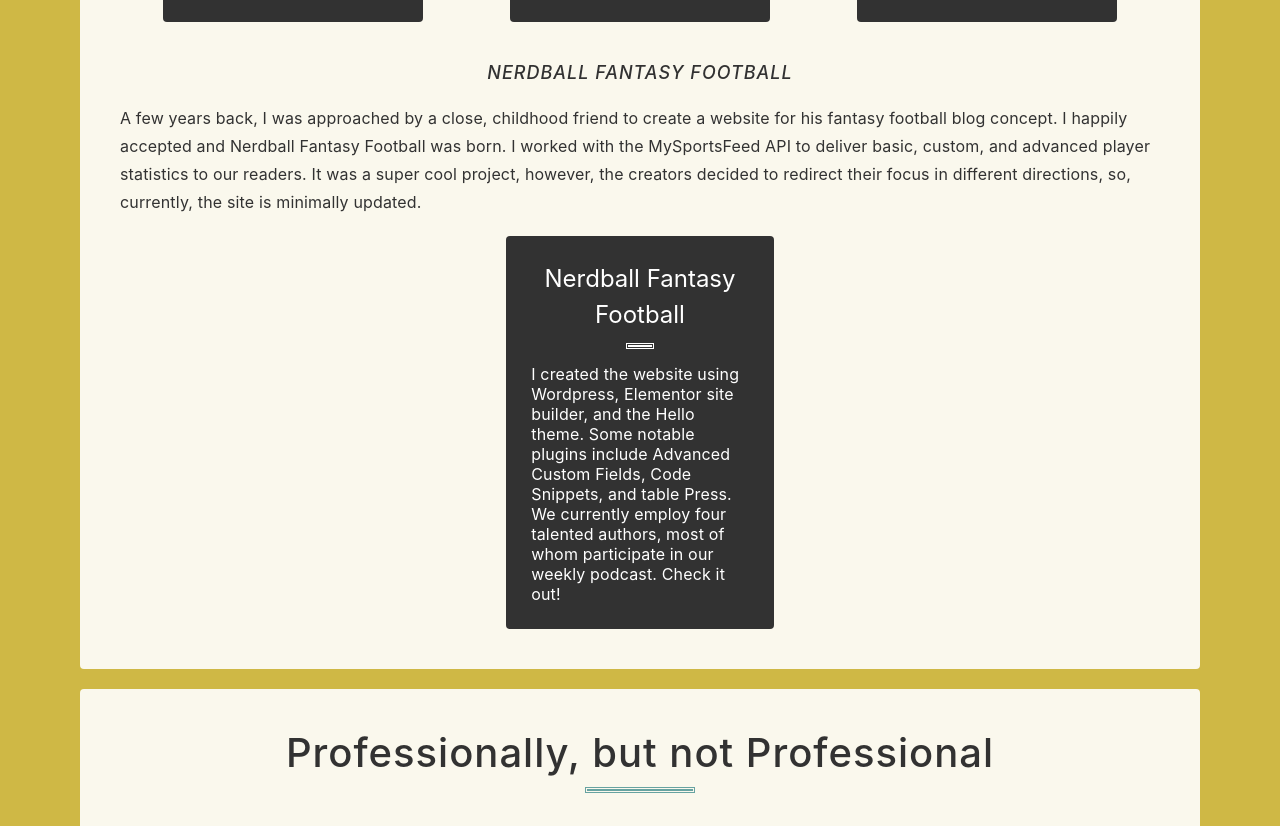
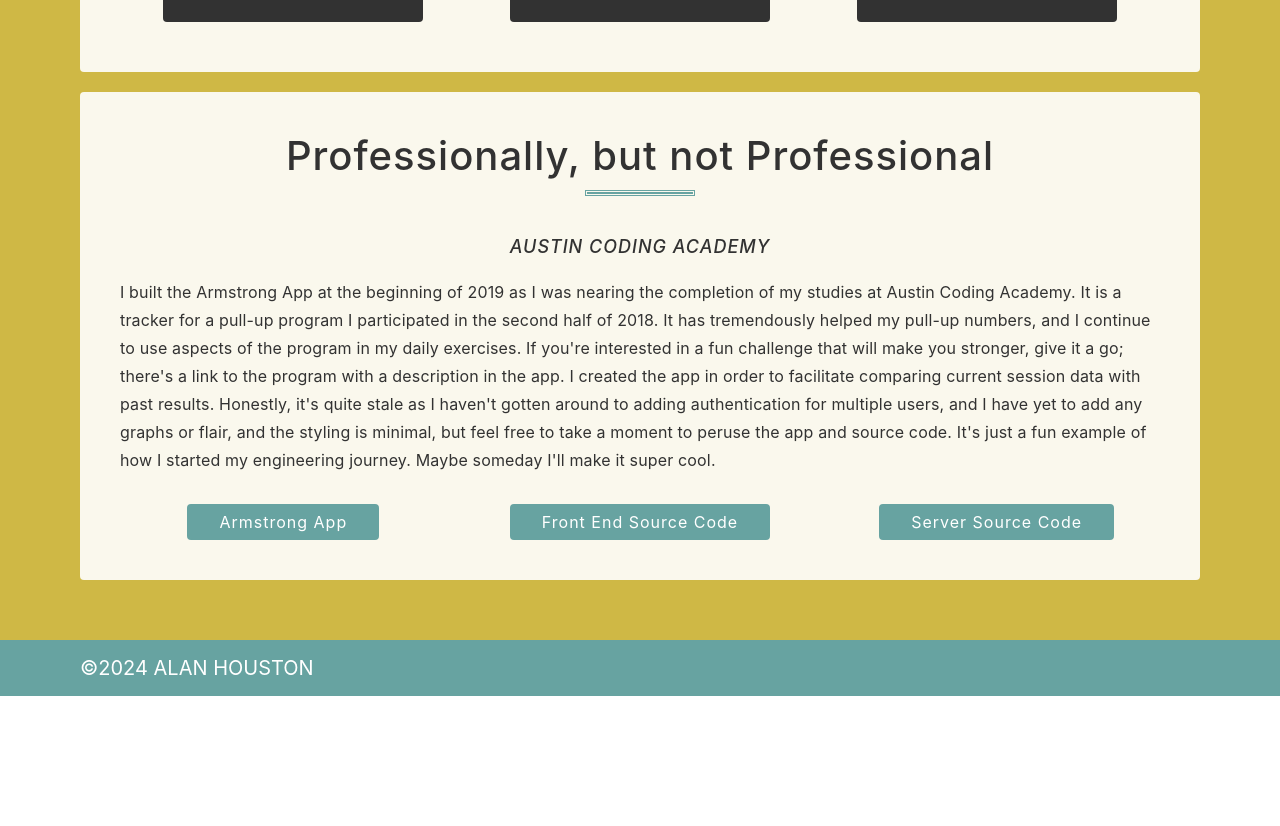
Before and after one commit to AlanHouston/AlanHouston.github.io, a plain HTML site: page index.html in a window 1280 px wide. Shown: the part 2945-3771 px from the top of the page. After the commit the page ends 3641 px from the top, so only its background shows below. Drawn offline with nearby package versions, Linux system fonts and the light colour scheme; a web font is replaced by a local one.

Commit message:
Update index.html

```diff
--- a/index.html
+++ b/index.html
@@ -81,9 +81,8 @@
             <div id='pro'>
                 <h3 class='sectionTitle'>Professionally</h3>
                 <hr class='projectsHr'>
-                <h4 class='sectionSub'>L7 Informatics, Front End Sales Software Engineer</h4>
-                <p>I have been at L7 Informatics since December of 2021, and my experience has been amazing. Not only am I constantly exposed to many life science topics that I never expected to learn, I continue to further my JavaScript knowledge and have expended my technical skillset with <span class="bld-spn">Python</span>, <span class="bld-spn">PostgreSQL</span>, and many different libraries and frameworks, such as <span class="bld-spn">VueJs</span>, <span class="bld-spn">AG-Grid</span>, <span class="bld-spn">Plotly</span>, <span class="bld-spn">Power-BI</span>, and <span class="bld-spn">R</span>. My days are spent building applets and reports which live inside L7's benchmark product, <a href='https://l7informatics.com/esp/' target="_blank">ESP</a>, a unified scientific data and process management platform. My position is on the solutions consulting / pre-sales team, so my work must look attractive and work well as I meet short deadlines. I also make frequent contributions to standard and core content as I work closely with both the product and engineering teams. Implementation and customer support teams also contact me when my unique product knowledge is needed.</p>
-                <!-- ag grid, plotly, vuejs, ux/ui mapping-->
+                <h4 class='sectionSub'>L7 Informatics, Senior Solutions Engineer</h4>
+                <p>I have been at L7 Informatics since December of 2021, and my experience has been amazing. I am constantly exposed to many life science topics that I never expected to learn! I spend my days juggling. I design, develop, manage, and deliver demonstrations of L7's benchmark product, <a href='https://l7informatics.com/esp/' target="_blank">ESP</a>, a unified scientific data and process management platform. My position is on the solutions consulting / pre-sales team, so my work must look attractive and work well as I meet short deadlines. I make frequent contributions to standard and core content as I work closely with both the product and engineering teams to ensure best practices of the platform. I'm also in close touch with implementation and customer support teams as my unique product knowledge is needed. I put a lot into my job, so I, unfortunately, have less time to update this super cool web page.</p>
 
 
                 <h4 class='sectionSub'>Vybe Software, Web Developer</h4>
@@ -103,15 +102,6 @@
                         <a class='leiaTitle' target='_blank'>Leia for Campaigns</a>
                         <hr class='leiaHr'>
                         <p>We began building this one for those running for political office. The main differences from this and Leia Regulár are the donate and volunteer sections. I only somewhat enjoyed having to research campaign websites from both parties in summer 2020. This product is also offline per the demise of Vybe.</p>
-                    </div>
-                </div>
-                <h4 class='sectionSub'>Nerdball Fantasy Football</h4>
-                <p>A few years back, I was approached by a close, childhood friend to create a website for his fantasy football blog concept. I happily accepted and Nerdball Fantasy Football was born. I worked with the MySportsFeed API to deliver basic, custom, and advanced player statistics to our readers. It was a super cool project, however, the creators decided to redirect their focus in different directions, so, currently, the site is minimally updated.</p>
-                <div class='row justify-content-around'>
-                    <div class='leiaBlock col-lg-3 col-md-12'>
-                        <a class='leiaTitle' href='https://nerdballff.com' target='_blank'>Nerdball Fantasy Football</a>
-                        <hr class='leiaHr'>
-                        <p>I created the website using Wordpress, Elementor site builder, and the Hello theme. Some notable plugins include Advanced Custom Fields, Code Snippets, and table Press. We currently employ four talented authors, most of whom participate in our weekly podcast. Check it out!</p>
                     </div>
                 </div>
             </div>
```
